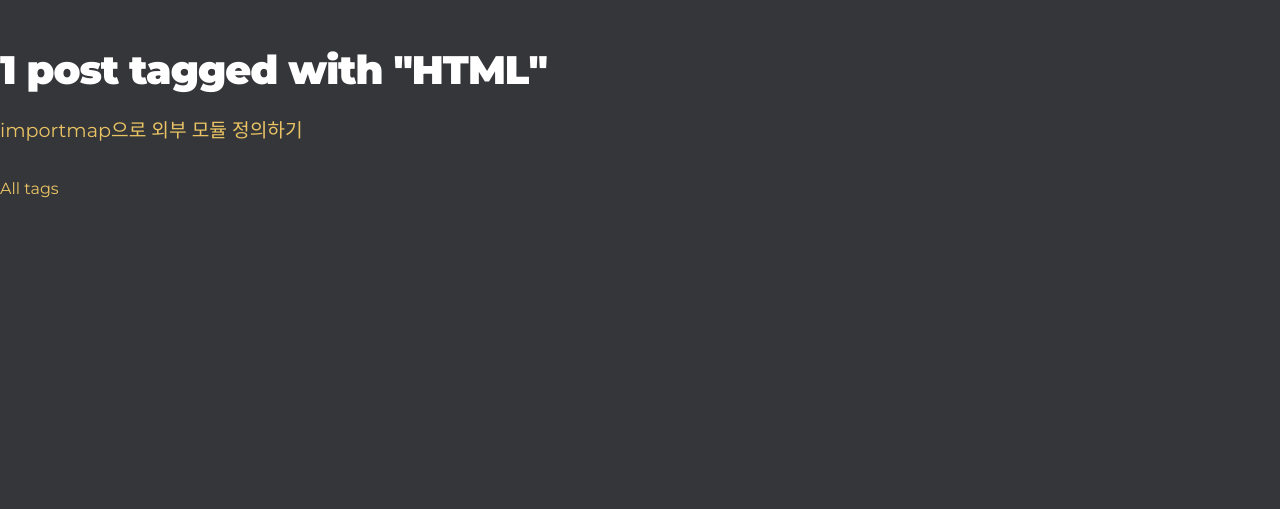
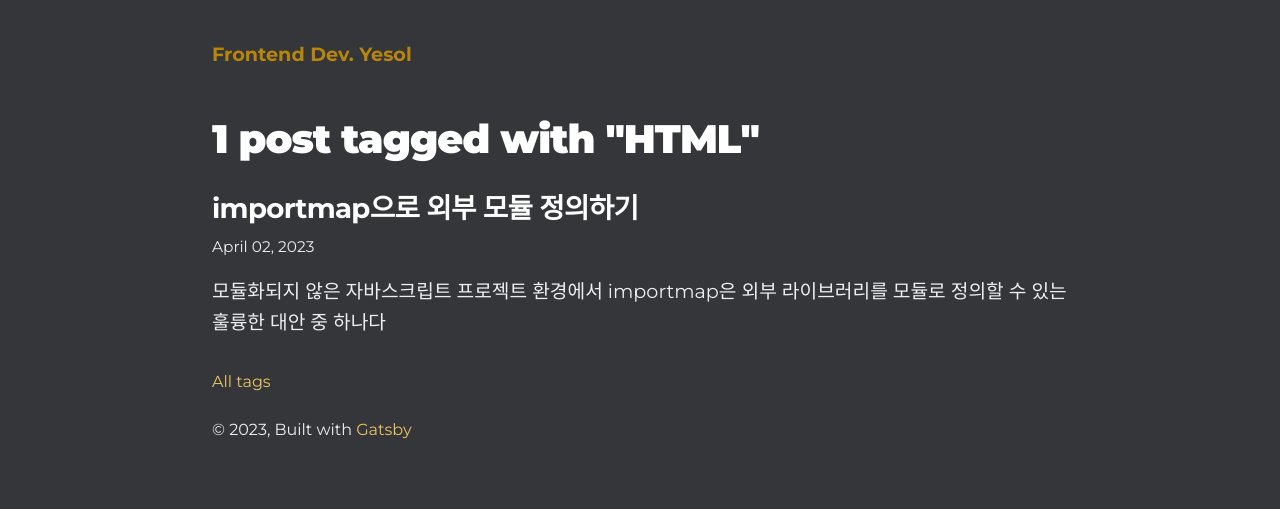
Before and after one commit to YeThor/yethor.github.io, a Gatsby site: page /tags/html/ in a window 1280 px wide. Built offline with nearby package versions, Linux system fonts and the light colour scheme; Gatsby itself is replaced by a stand-in of ours.

Commit message:
:sparkles: make tags page to show same UI in index page

```diff
--- a/src/templates/tags.tsx
+++ b/src/templates/tags.tsx
@@ -1,30 +1,29 @@
 import React from "react";
 
 import { Link, graphql } from "gatsby";
+import PostListItem from "../components/PostListItem";
+import { Layout } from "../components";
 
-const Tags = ({ pageContext, data }) => {
+const Tags = ({ pageContext, data, location }) => {
   const { tag } = pageContext;
-  const { edges, totalCount } = data.allMarkdownRemark;
+  const { totalCount, nodes: posts } = data.allMarkdownRemark;
+
+  console.log(posts, data.allMarkdownRemark);
+
   const tagHeader = `${totalCount} post${
     totalCount === 1 ? "" : `s`
   } tagged with "${tag}"`;
 
   return (
-    <div>
+    <Layout location={location} title={data.site.siteMetadata.title}>
       <h1>{tagHeader}</h1>
-      <ul>
-        {edges.map(({ node }) => {
-          const { slug } = node.fields;
-          const { title } = node.frontmatter;
-          return (
-            <li key={slug}>
-              <Link to={slug}>{title}</Link>
-            </li>
-          );
-        })}
-      </ul>
+      <ol style={{ listStyle: "none" }}>
+        {posts.map(post => (
+          <PostListItem post={post} key={post.fields.slug} />
+        ))}
+      </ol>
       <Link to="/tags">All tags</Link>
-    </div>
+    </Layout>
   );
 };
 
@@ -32,20 +31,25 @@ export default Tags;
 
 export const pageQuery = graphql`
   query ($tag: String) {
+    site {
+      siteMetadata {
+        title
+      }
+    }
     allMarkdownRemark(
       limit: 2000
       sort: { frontmatter: { date: DESC } }
       filter: { frontmatter: { tags: { in: [$tag] } } }
     ) {
       totalCount
-      edges {
-        node {
-          fields {
-            slug
-          }
-          frontmatter {
-            title
-          }
+      nodes {
+        fields {
+          slug
+        }
+        frontmatter {
+          title
+          description
+          date(formatString: "MMMM DD, YYYY")
         }
       }
     }
```
